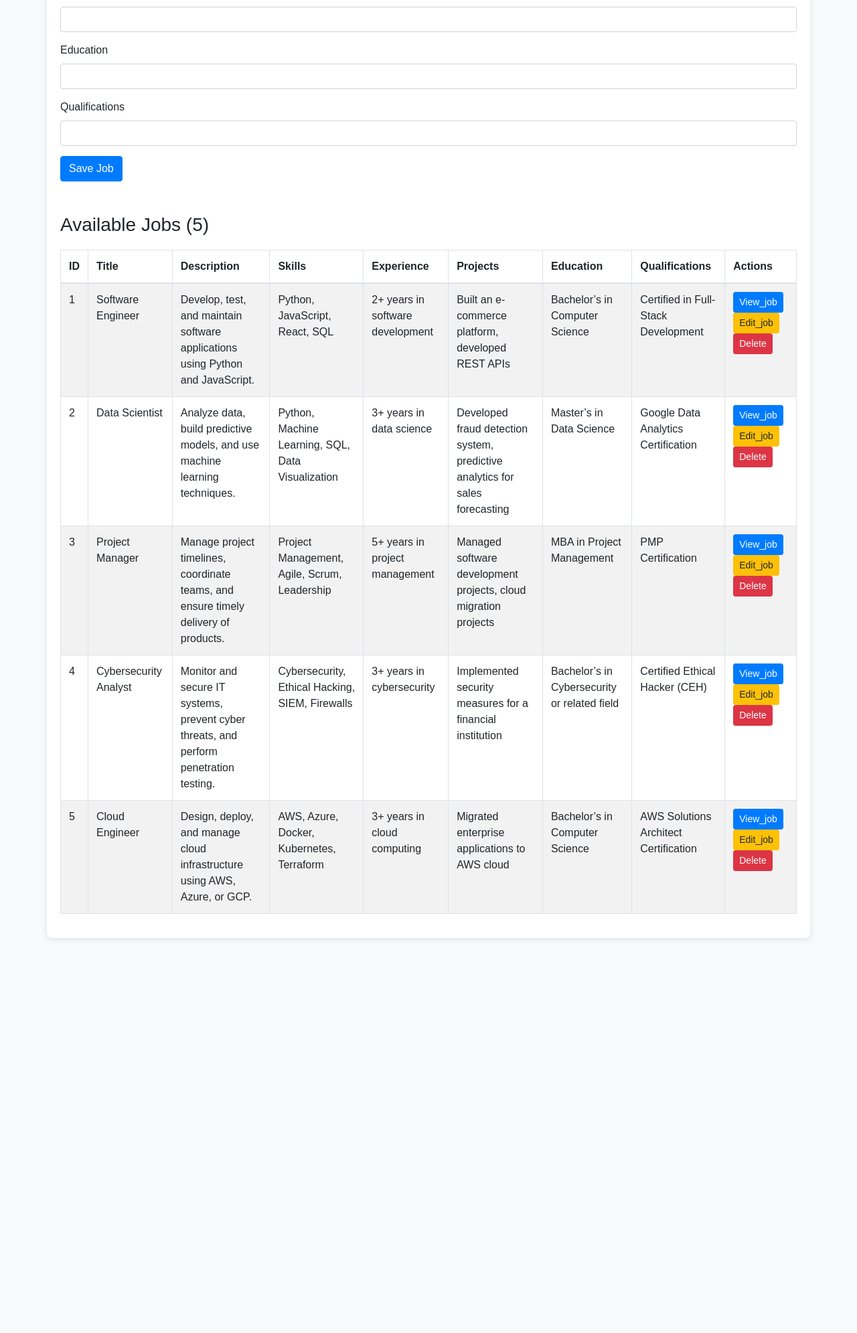
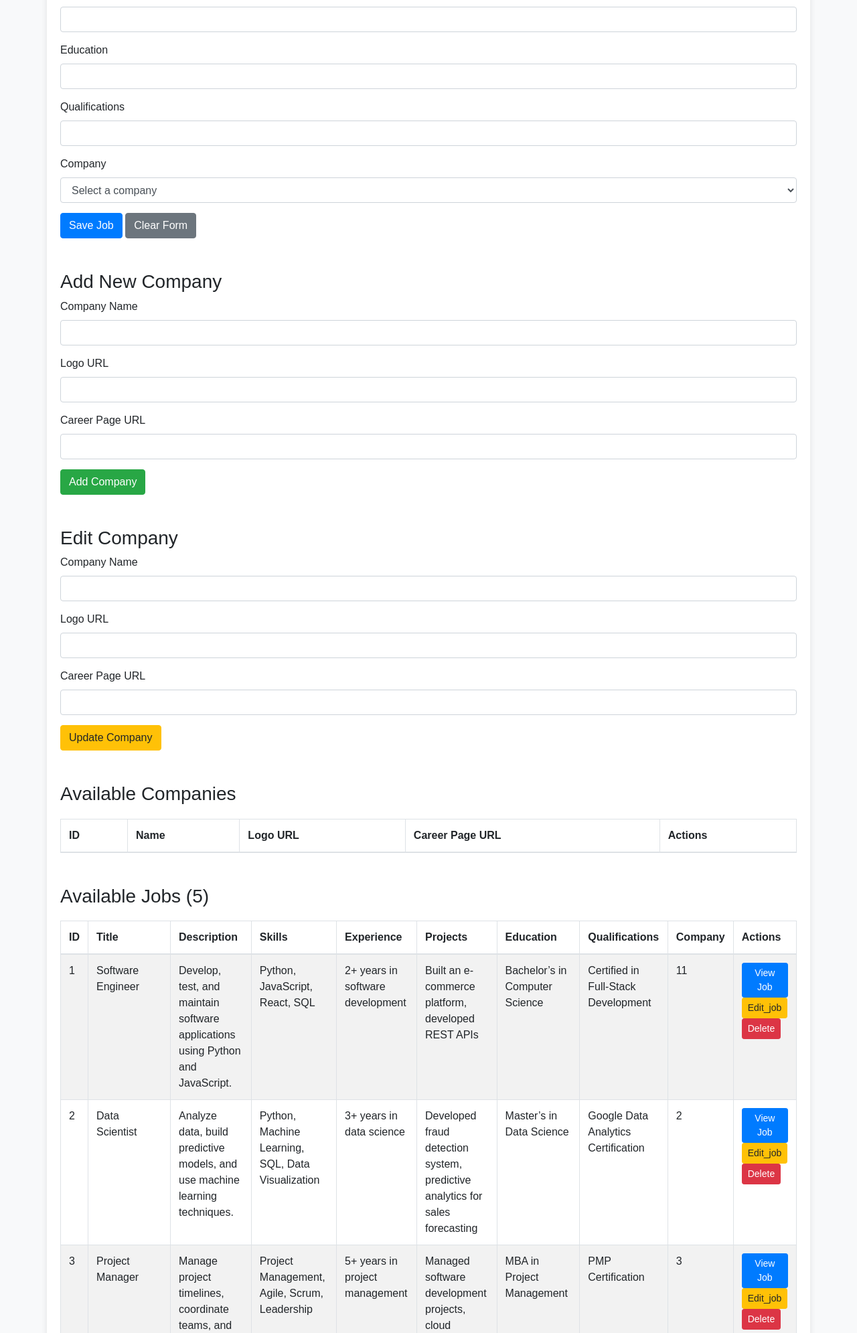
Before and after one commit to Amsaho/AI_resume, a Flask app: page /admin_jobs in a window 1280 px wide. Shown: the part 522-2513 px from the top of the page at 67% size. Before the commit the page ends 1925 px from the top, so only its background shows below. Run offline with Flask 3, Linux system fonts and the light colour scheme; the visitor is signed in with stand-in values (Sample User, id 1); data comes from the database, SQL or seed files in the repository; lists and menus that the app fills with data are empty; parts of the project's set-up code (start-up, migrations or seed data) failed here and were passed over; some libraries are stand-ins or nearby versions.

Commit message:
Update admin_jobs.html

```diff
--- a/templates/admin_jobs.html
+++ b/templates/admin_jobs.html
@@ -68,9 +68,78 @@
                 <label for="qualifications">Qualifications</label>
                 <input type="text" class="form-control" id="qualifications" name="qualifications" required>
             </div>
+            <div class="form-group">
+                <label for="company_id">Company</label>
+                <select class="form-control" id="company_id" name="company_id" required>
+                    <option value="">Select a company</option>
+                    {% for company in companies %}
+                        <option value="{{ company[0] }}">{{ company[1] }}</option>
+                    {% endfor %}
+                </select>
+            </div>
+            <!-- Add Company Form -->
+
             <button type="submit" class="btn btn-primary">Save Job</button>
+            <button type="button" class="btn btn-secondary" onclick="clearForm()">Clear Form</button>
         </form>
-
+        <h3 class="mt-5">Add New Company</h3>
+        <form method="POST" action="{{ url_for('add_company') }}">
+            <div class="form-group">
+                <label for="company_name">Company Name</label>
+                <input type="text" class="form-control" id="company_name" name="company_name" required>
+            </div>
+            <div class="form-group">
+                <label for="logo_url">Logo URL</label>
+                <input type="text" class="form-control" id="logo_url" name="logo_url">
+            </div>
+            <div class="form-group">
+                <label for="career_page_url">Career Page URL</label>
+                <input type="text" class="form-control" id="career_page_url" name="career_page_url">
+            </div>
+            <button type="submit" class="btn btn-success">Add Company</button>
+        </form>
+        <h3 class="mt-5">Edit Company</h3>
+<form method="POST" action="{{ url_for('update_company_route', company_id=0) }}" id="editCompanyForm">
+    <input type="hidden" name="company_id" id="edit_company_id" value="">
+    <div class="form-group">
+        <label for="edit_company_name">Company Name</label>
+        <input type="text" class="form-control" id="edit_company_name" name="company_name" required>
+    </div>
+    <div class="form-group">
+        <label for="edit_logo_url">Logo URL</label>
+        <input type="text" class="form-control" id="edit_logo_url" name="logo_url">
+    </div>
+    <div class="form-group">
+        <label for="edit_career_page_url">Career Page URL</label>
+        <input type="text" class="form-control" id="edit_career_page_url" name="career_page_url">
+    </div>
+    <button type="submit" class="btn btn-warning">Update Company</button>
+</form>
+        <h3 class="mt-5">Available Companies</h3>
+<table class="table table-bordered table-striped">
+    <thead>
+        <tr>
+            <th>ID</th>
+            <th>Name</th>
+            <th>Logo URL</th>
+            <th>Career Page URL</th>
+            <th>Actions</th>
+        </tr>
+    </thead>
+    <tbody>
+        {% for company in companies %}
+            <tr>
+                <td>{{ company[0] }}</td>
+                <td>{{ company[1] }}</td>
+                <td>{{ company[2] }}</td>
+                <td>{{ company[3] }}</td>
+                <td>
+                    <button class="btn btn-sm btn-warning" onclick="editCompany({{ company[0] }}, '{{ company[1] }}', '{{ company[2] }}', '{{ company[3] }}')">Edit</button>
+                </td>
+            </tr>
+        {% endfor %}
+    </tbody>
+</table>
         <!-- Job List -->
         <h3 class="mt-5">Available Jobs ({{ jobs|length }})</h3>
         <table class="table table-bordered table-striped">
@@ -84,6 +153,7 @@
                     <th>Projects</th>
                     <th>Education</th>
                     <th>Qualifications</th>
+                    <th>Company</th>
                     <th>Actions</th>
                 </tr>
             </thead>
@@ -98,12 +168,13 @@
                         <td>{{ job[5] }}</td>
                         <td>{{ job[6] }}</td>
                         <td>{{ job[7] }}</td>
+                        <td>{{ job[8] }}</td>
                         <td>
-                            <form action="{{ url_for('view_job', job_title=job[1]) }}" method="GET" style="display: inline;">
-                                <button type="submit" class="btn btn-sm btn-primary">View_job</button>
+                            <form action="{{ url_for('view_job', job_id=job[0]) }}" method="GET" style="display: inline;">
+                                <button type="submit" class="btn btn-sm btn-primary">View Job</button>
                             </form>
                             <button class="btn btn-sm btn-warning" onclick="editJob({{ job[0] }})">Edit_job</button>
-                            <form action="{{ url_for('delete_job', job_id=job[0]) }}" method="POST" style="display: inline;">
+                            <form action="{{ url_for('delete_jobs', job_id=job[0]) }}" method="POST" style="display: inline;">
                                 <button type="submit" class="btn btn-sm btn-danger" onclick="return confirm('Are you sure?')">Delete</button>
                             </form>
                         </td>
@@ -127,8 +198,31 @@
                     document.getElementById("projects").value = job.projects;
                     document.getElementById("education").value = job.education;
                     document.getElementById("qualifications").value = job.qualifications;
+                    document.getElementById("company_id").value = job.company_id;
                 });
         }
+
+        // Function to clear the form
+        function clearForm() {
+            document.getElementById("job_id").value = "";
+            document.getElementById("title").value = "";
+            document.getElementById("description").value = "";
+            document.getElementById("skills").value = "";
+            document.getElementById("experience").value = "";
+            document.getElementById("projects").value = "";
+            document.getElementById("education").value = "";
+            document.getElementById("qualifications").value = "";
+            document.getElementById("company_id").value = "";
+        }
+        function editCompany(companyId, companyName, logoUrl, careerPageUrl) {
+        document.getElementById("edit_company_id").value = companyId;
+        document.getElementById("edit_company_name").value = companyName;
+        document.getElementById("edit_logo_url").value = logoUrl;
+        document.getElementById("edit_career_page_url").value = careerPageUrl;
+
+        // Update the form action URL with the correct company ID
+        document.getElementById("editCompanyForm").action = `/update_company/${companyId}`;
+    }
     </script>
 </body>
 </html>
```
